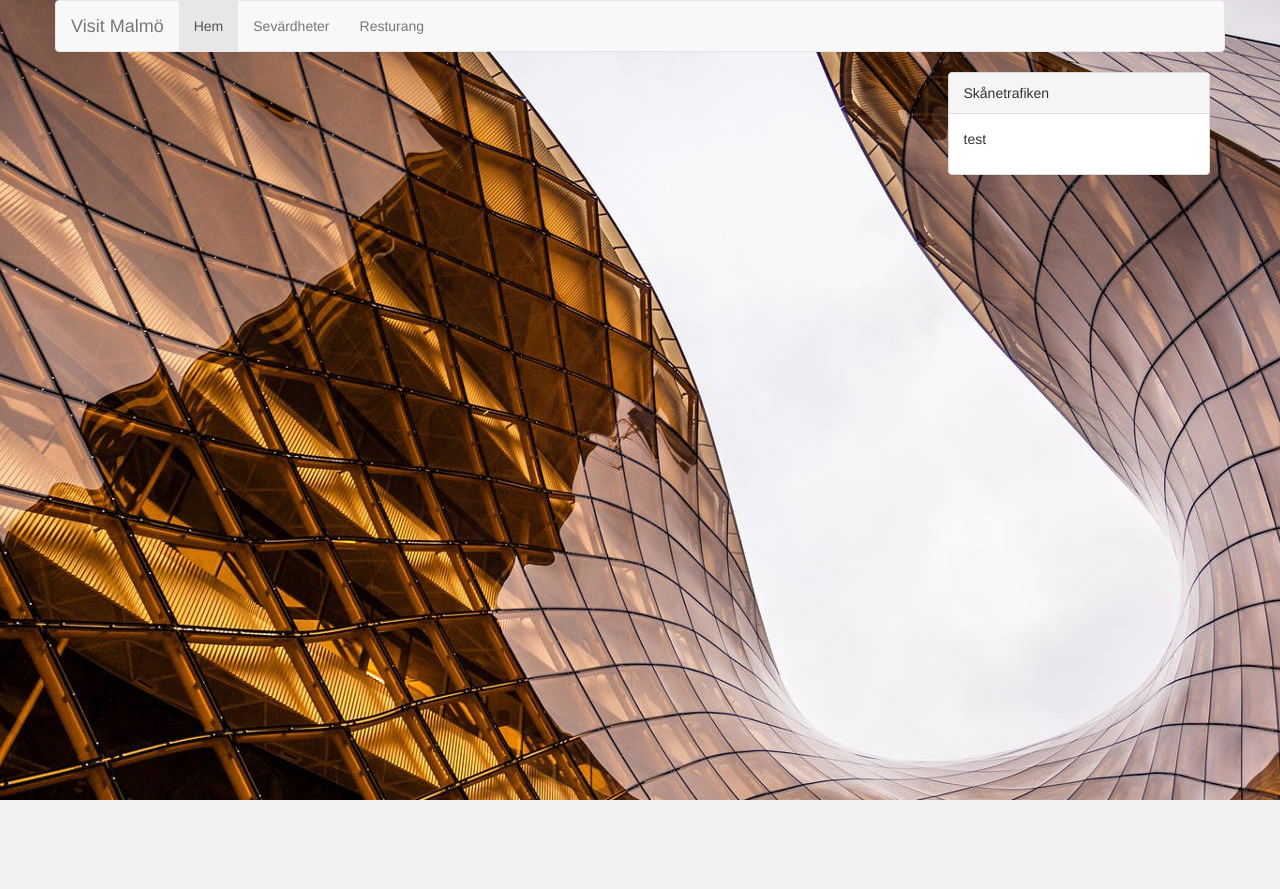
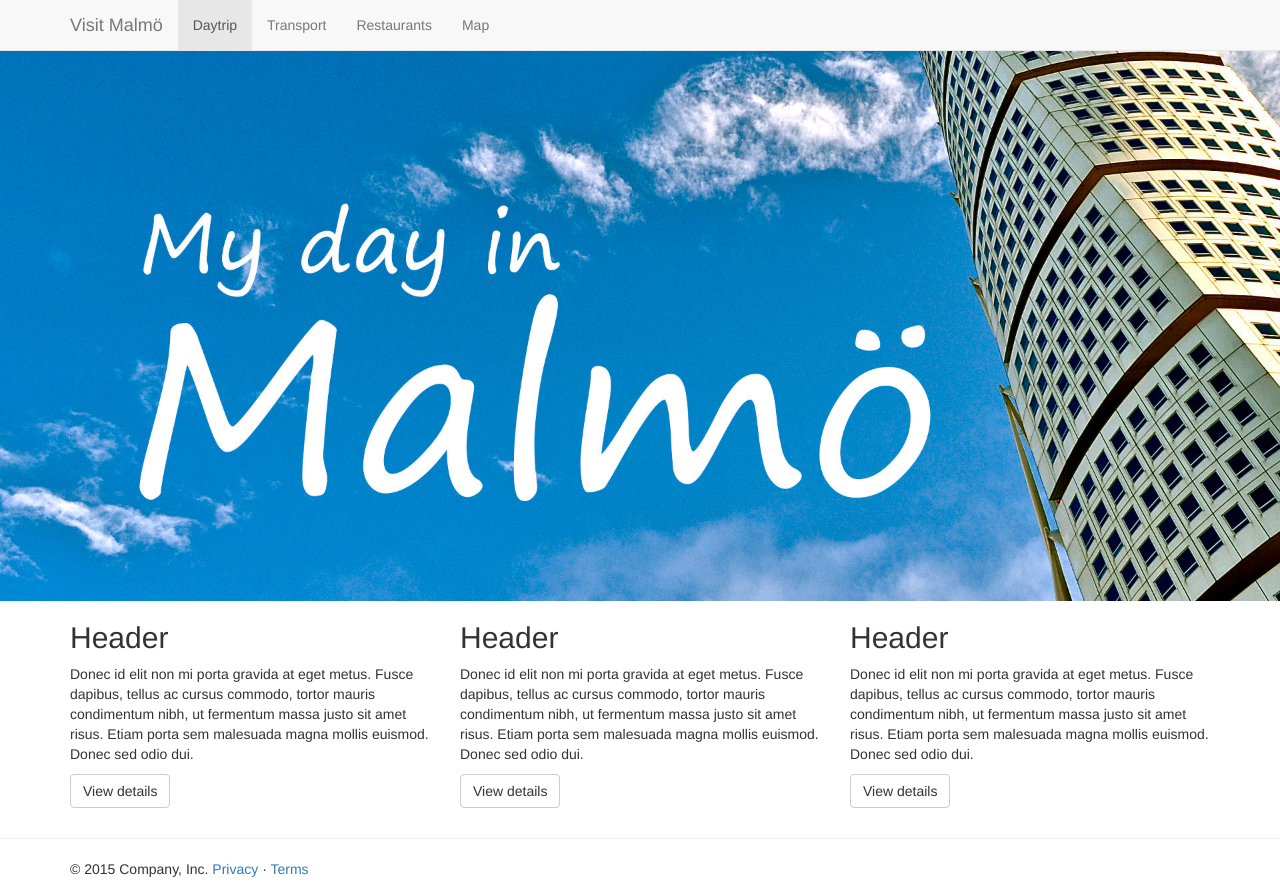
Before and after one commit to Schwusch/DIAHackWeek, a PHP site: page / in a window 1280 px wide. Before the commit the page ends 800 px from the top, so only its background shows below. Run offline with PHP 8.4, Linux system fonts and the light colour scheme; some libraries are stand-ins or nearby versions.

Commit message:
startsida

```diff
--- a/css/diacss.css
+++ b/css/diacss.css
@@ -1,9 +1,3 @@
-body{
-  background-image: url('../images/bg.jpg');
-  background-position: center;
-}
-
-
 #minidtagg{
   color: red;
   font-size: 50px;
@@ -11,3 +5,28 @@
 #mapid {
   height: 700px;
 }
+
+body{
+  margin:0;
+  padding:0;
+}
+
+.navbar{
+  margin:0;
+}
+
+.jumbotron{
+  margin-top: 20px;
+  background-color:rgba(255, 255, 255, 0.5);
+}
+
+.startheader{
+  width: 100%;
+  height: 550px;
+  position: relative;
+  background: url('../images/myday.jpg');
+  background-position: right;
+  background-size: cover;
+  margin: 0;
+  padding: 0;
+}
--- a/index.php
+++ b/index.php
@@ -5,7 +5,7 @@
   <meta http-equiv="X-UA-Compatible" content="IE=edge">
   <meta name="viewport" content="width=device-width, initial-scale=1">
   <!-- The above 3 meta tags *must* come first in the head; any other head content must come *after* these tags -->
-  <title>Malmö Turist</title>
+  <title>My Day in Malmö</title>
 
   <!-- Bootstrap -->
   <link href="css/bootstrap.min.css" rel="stylesheet">
@@ -17,26 +17,18 @@
   <script src="https://oss.maxcdn.com/respond/1.4.2/respond.min.js"></script>
   <![endif]-->
 
-  <!-- Mapbox -->
-  <script src='https://api.tiles.mapbox.com/mapbox-gl-js/v0.19.1/mapbox-gl.js'></script>
-  <link href='https://api.tiles.mapbox.com/mapbox-gl-js/v0.19.1/mapbox-gl.css' rel='stylesheet' />
-  <script src='https://api.mapbox.com/mapbox.js/v2.4.0/mapbox.js'></script>
-  <link href='https://api.mapbox.com/mapbox.js/v2.4.0/mapbox.css' rel='stylesheet' />
   <!-- jQuery (necessary for Bootstrap's JavaScript plugins) -->
   <script src="https://ajax.googleapis.com/ajax/libs/jquery/1.11.3/jquery.min.js"></script>
   <!-- Include all compiled plugins (below), or include individual files as needed -->
   <script src="js/bootstrap.min.js"></script>
-  <script src="js/projectjs.js"></script>
 
   <!-- Vår css dokument -->
   <link href="css/diacss.css" rel="stylesheet">
 </head>
 <body>
+  <!-- Navbar -->
+  <nav class="navbar navbar-default navbar-static-top">
     <div class="container">
-    <!-- Navbar -->
-    <div class="row">
-      <nav class="navbar navbar-default">
-        <div class="container-fluid">
       <div class="navbar-header">
         <button type="button" class="navbar-toggle collapsed" data-toggle="collapse" data-target="#bs-example-navbar-collapse-1" aria-expanded="false">
           <span class="sr-only">Toggle navigation</span>
@@ -49,36 +41,53 @@
 
       <div class="collapse navbar-collapse" id="bs-example-navbar-collapse-1">
         <ul class="nav navbar-nav">
-              <li class="active"><a href="#">Hem</a></li>
-              <li><a href="#">Sevärdheter</a></li>
-              <li><a href="#">Resturang</a></li>
+          <li class="active"><a href="#">Daytrip</a></li>
+          <li><a href="#">Transport</a></li>
+          <li><a href="#">Restaurants</a></li>
+          <li><a href="map.php">Map</a></li>
         </ul>
       </div>
     </div>
   </nav>
-    </div>
 
-    <div class="row">
-      <div class="col-md-9">
-        <div id="mapid"></div>
-      </div>
-      <div class="col-md-3">
-        <div class="panel panel-default">
-          <div class="panel-heading">Skånetrafiken</div>
-          <div class="panel-body">
-            <p>test</p>
-          </div>
-        </div>
-        <!--
-        <iframe src="https://www.skanetrafiken.se/sok-resa/" width="100%" height="625px">
-
-      </iframe>
-    -->
+  <!-- Main -->
+  <div class="startheader">
+    <div class="container">
     </div>
   </div>
 
+  <!-- submain articles -->
+  <div class="container">
+    <div class="row">
+      <div class="col-md-4">
+        <h2>Header</h2>
+        <p>Donec id elit non mi porta gravida at eget metus. Fusce dapibus, tellus ac cursus commodo, tortor mauris condimentum nibh, ut fermentum massa justo sit amet risus. Etiam porta sem malesuada magna mollis euismod. Donec sed odio dui. </p>
+        <p><a class="btn btn-default" href="#" role="button">View details</a></p>
+      </div>
+      <div class="col-md-4">
+        <h2>Header</h2>
+        <p>Donec id elit non mi porta gravida at eget metus. Fusce dapibus, tellus ac cursus commodo, tortor mauris condimentum nibh, ut fermentum massa justo sit amet risus. Etiam porta sem malesuada magna mollis euismod. Donec sed odio dui. </p>
+        <p><a class="btn btn-default" href="#" role="button">View details</a></p>
+      </div>
+      <div class="col-md-4">
+        <h2>Header</h2>
+        <p>Donec id elit non mi porta gravida at eget metus. Fusce dapibus, tellus ac cursus commodo, tortor mauris condimentum nibh, ut fermentum massa justo sit amet risus. Etiam porta sem malesuada magna mollis euismod. Donec sed odio dui. </p>
+        <p><a class="btn btn-default" href="#" role="button">View details</a></p>
+      </div>
+    </div>
   </div>
 
+  <hr class="featurette-divider">
+<!-- Footer -->
+  <footer>
+    <div class="container">
+      <p>© 2015 Company, Inc.
+        <a href="#">Privacy</a>
+         ·
+         <a href="#">Terms</a>
+      </p>
+    </div>
+  </footer>
 
 </body>
 </html>
```
Also changed, not shown: map.php (added, +84 -0 lines), images/bg1.jpg (added), images/myday.jpg (added). Lines whose indentation alone changed are shown as unchanged.
